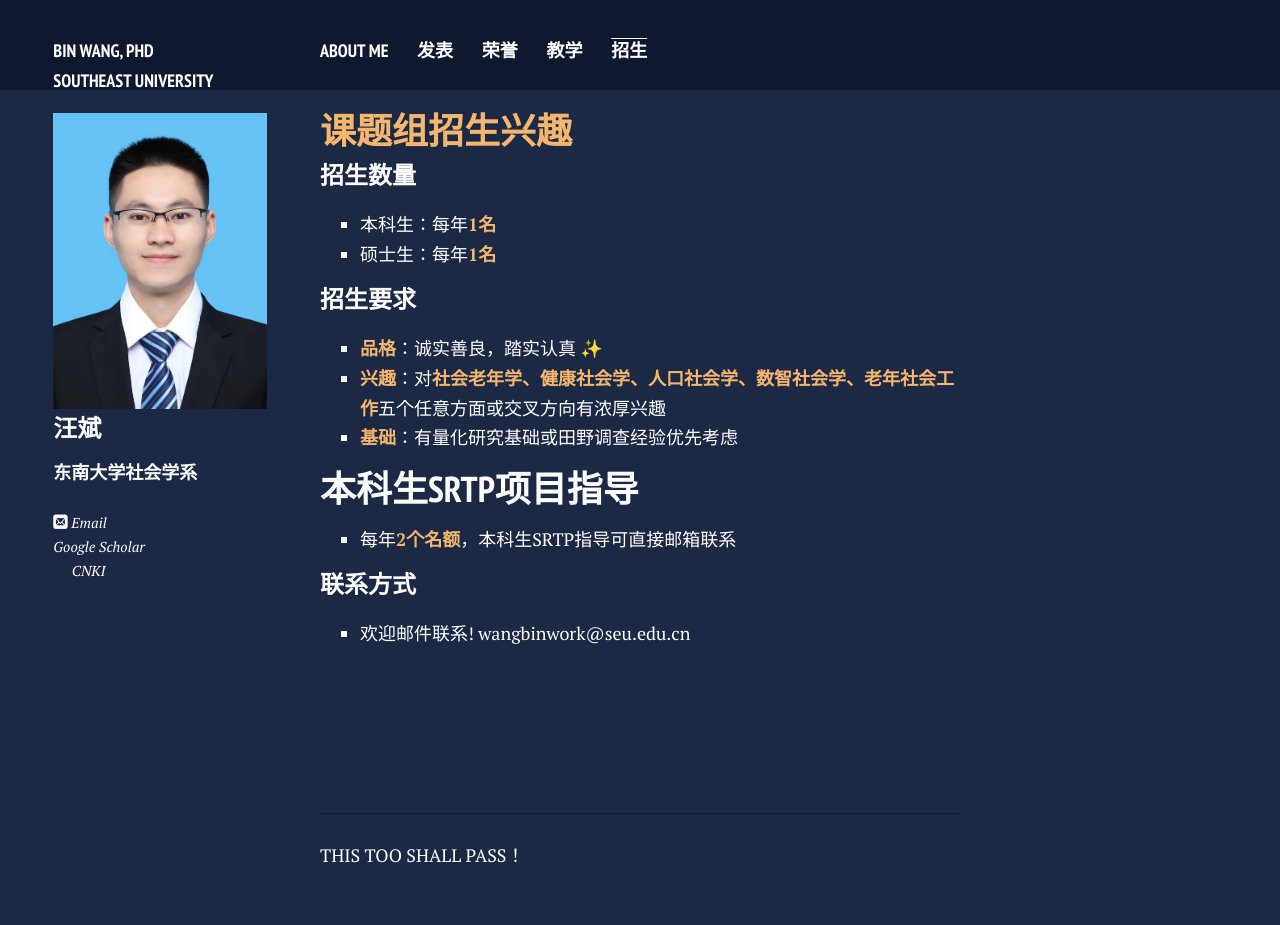
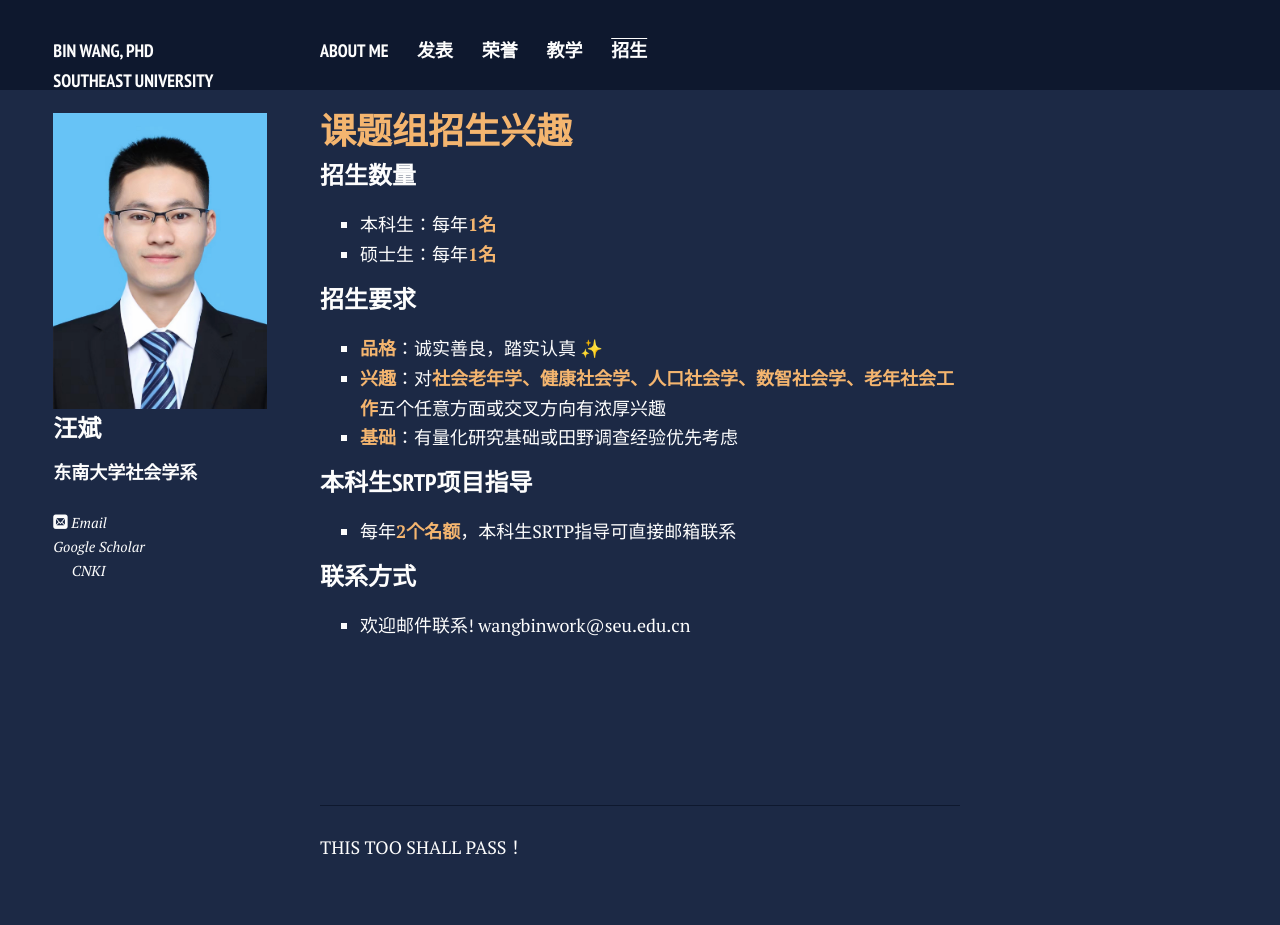
Before and after one commit to bwPhD/bwPhD.github.io, a Jekyll site: the page built from blogs.md, in a window 1280 px wide. Built offline with Jekyll 4.4.1, drawn with Linux system fonts in a browser that asks for light colours; nearby versions of some CDN libraries; comment, search, counter and statistics services are not loaded; a style sheet for code colours, icons or effects is not loaded.

```diff
--- a/blogs.md
+++ b/blogs.md
@@ -14,7 +14,7 @@ title: 招生兴趣
 - **兴趣**：对**社会老年学、健康社会学、人口社会学、数智社会学、老年社会工作**五个任意方面或交叉方向有浓厚兴趣
 - **基础**：有量化研究基础或田野调查经验优先考虑
 
-## 本科生SRTP项目指导
+### 本科生SRTP项目指导
 - 每年**2个名额**，本科生SRTP指导可直接邮箱联系
 
 ### 联系方式
```
